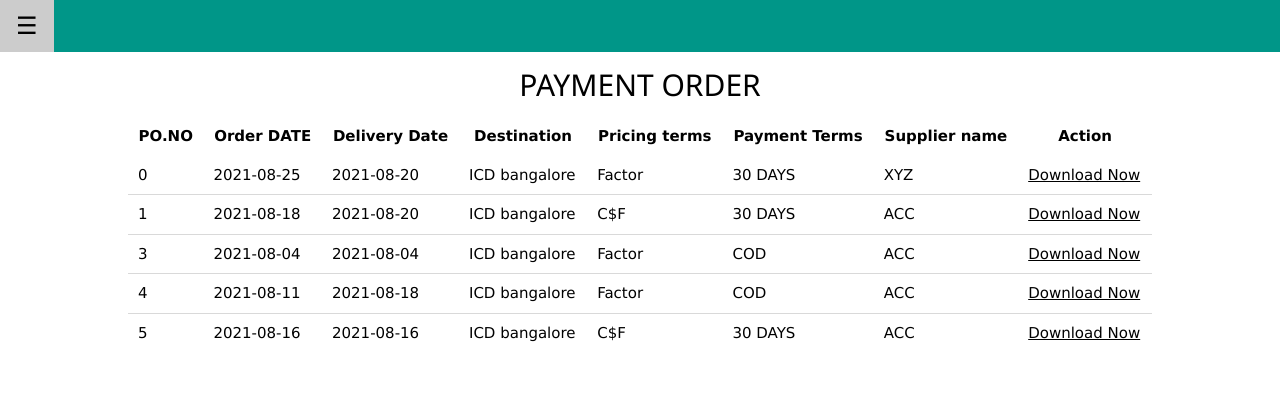
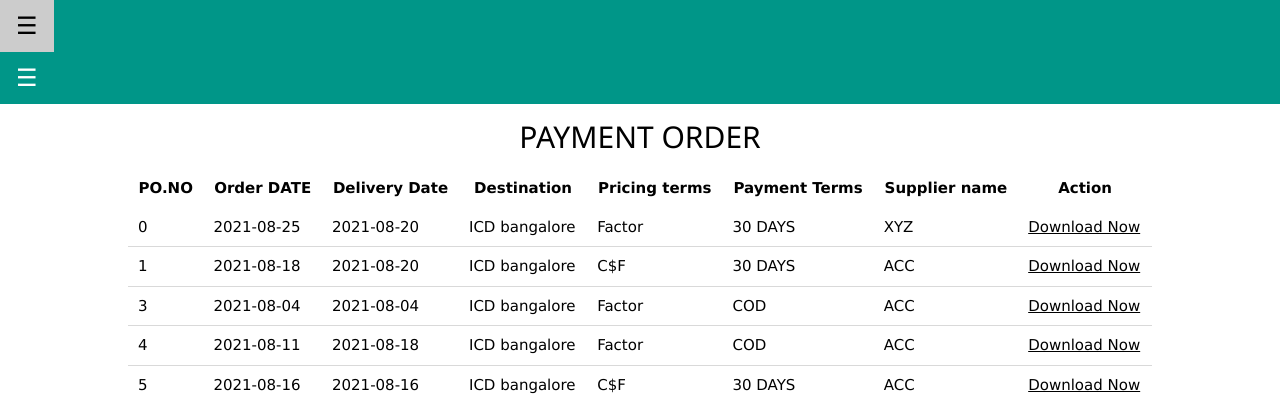
Before and after one commit to project-da/payment_order, a PHP site: page /Manager_pre.php in a window 1280 px wide. Shown: the top 420 px of the page. Run offline with PHP 8.4, Linux system fonts and the light colour scheme; data comes from the database, SQL or seed files in the repository; some libraries are stand-ins or nearby versions.

Commit message:
Update Manager_pre.php

```diff
--- a/Manager_pre.php
+++ b/Manager_pre.php
@@ -9,6 +9,32 @@ include_once('Manager_view1.php');
    <link rel="stylesheet" href="https://www.w3schools.com/w3css/4/w3.css">
 </head>
     <body>
+
+  <!-- Sidebar -->
+  <div class="w3-sidebar w3-bar-block w3-border-right" style="display:none" id="mySidebar">
+    <button onclick="w3_close()" class="w3-bar-item w3-large">Close &times;</button>
+    <a href="Manager_view.php" class="w3-bar-item w3-button">ALL PO'S</a>
+    <a href="Manager_pre.php" class="w3-bar-item w3-button">ALL PREVIEW </a>
+    <a href="logout.php" class="w3-bar-item w3-button">LOGOUT</a>
+  </div>
+
+  <!-- Page Content -->
+  <div class="w3-teal">
+    <button class="w3-button w3-teal w3-xlarge" onclick="w3_open()">☰</button>
+
+  </div>
+
+
+
+  <script>
+  function w3_open() {
+    document.getElementById("mySidebar").style.display = "block";
+  }
+
+  function w3_close() {
+    document.getElementById("mySidebar").style.display = "none";
+  }
+  </script>
         <div class="tab">
 <div class="container">
 <h2>   PAYMENT  ORDER       </h2></div>
```
